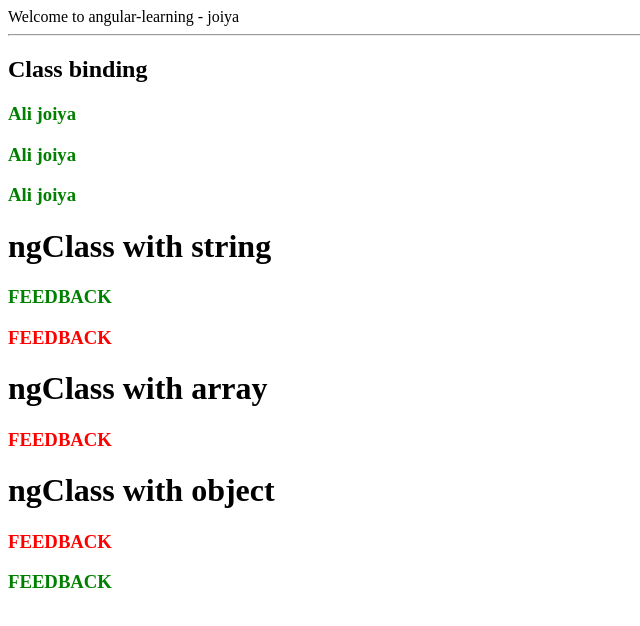
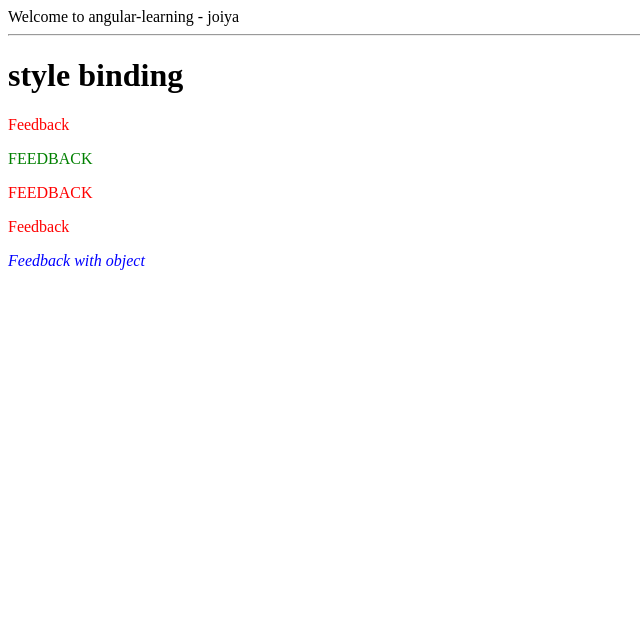
Before and after one commit to abdur-rehman-ali/Angular-learning-1.0, an Angular app: page / in a window 1280 px wide. Shown: the top 626 px of the page, without its empty margins (0-640 px from the left). Built offline with nearby package versions, Linux system fonts and the light colour scheme.

Commit message:
learning 4

```diff
--- a/src/app/app.component.html
+++ b/src/app/app.component.html
@@ -4,7 +4,8 @@
 <hr>
 <!-- <div app-test></div> -->
 <!-- <app-test1></app-test1> -->
-<app-test2></app-test2>
+<!-- <app-test2></app-test2> -->
+<app-test3></app-test3>
 
 
 
--- a/src/app/app.module.ts
+++ b/src/app/app.module.ts
@@ -6,13 +6,15 @@ import { AppComponent } from './app.component';
 import { TestComponent } from './test/test.component';
 import { Test1Component } from './test1/test1.component';
 import { Test2Component } from './test2/test2.component';
+import { Test3Component } from './test3/test3.component';
 
 @NgModule({
   declarations: [
     AppComponent,
     TestComponent,
     Test1Component,
-    Test2Component
+    Test2Component,
+    Test3Component
   ],
   imports: [
     BrowserModule,
--- /dev/null
+++ b/src/app/test3/test3.component.html
@@ -0,0 +1,15 @@
+<h1>style binding</h1>
+<p style="color:red;" >Feedback</p>
+
+<p [style]="{'color':'green',
+               'text-transform':'uppercase'}" >
+               Feedback</p>
+
+<p [ngStyle]="{'color':'red',
+               'text-transform':'uppercase'}" >
+               Feedback</p>
+
+<p [style.color]="hasError ? 'red':'green'">Feedback</p>
+
+
+<p [ngStyle]="message" >Feedback with object</p>
--- /dev/null
+++ b/src/app/test3/test3.component.ts
@@ -0,0 +1,20 @@
+import { Component, OnInit } from '@angular/core';
+
+@Component({
+  selector: 'app-test3',
+  templateUrl: './test3.component.html',
+  styleUrls: ['./test3.component.css']
+})
+export class Test3Component implements OnInit {
+
+  public hasError = true;
+  public message = {
+    color : 'blue',
+    fontStyle : 'italic',
+  }
+  constructor() { }
+
+  ngOnInit(): void {
+  }
+
+}
```
Also changed, not shown: src/app/test3/test3.component.css (added).
